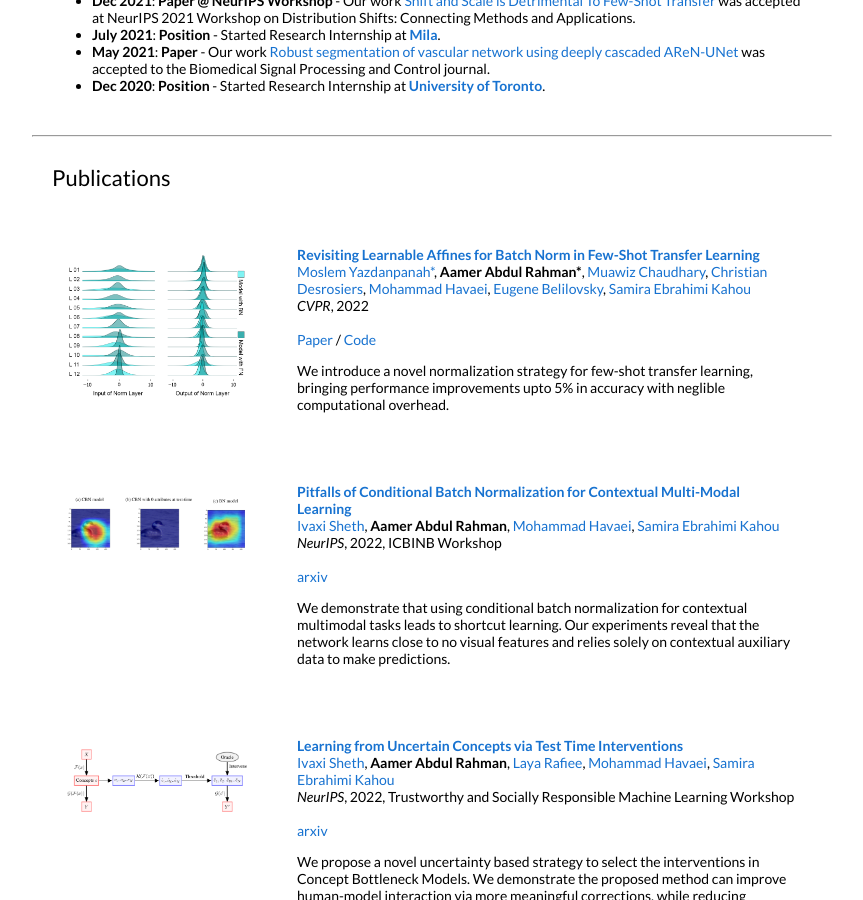
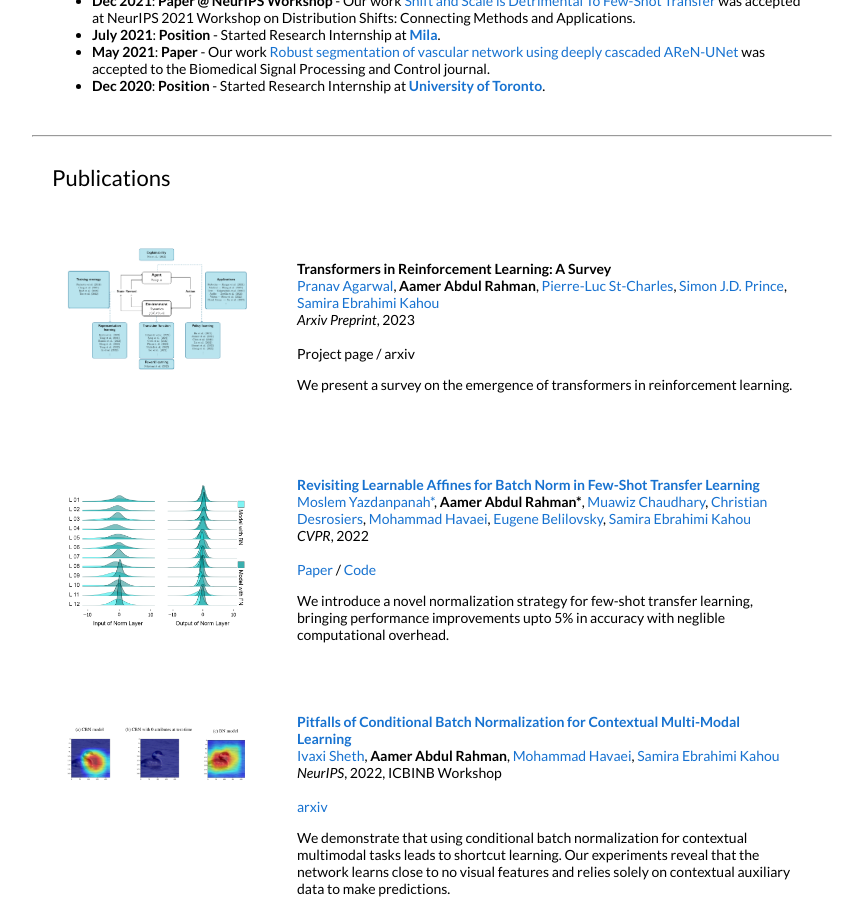
Before and after one commit to Aamer98/aamer98.github.io, a Jekyll site: the page index.html, which Jekyll copies as it is, in a window 1280 px wide and 900 px high, scrolled down 585 px. Shown: the whole window, without its empty margins (208-1071 px from the left). Built offline with Jekyll 4.4.1, drawn with Linux system fonts in a browser that asks for light colours.

Commit message:
news correction

```diff
--- a/index.html
+++ b/index.html
@@ -119,7 +119,7 @@
               <p>This work explores offline RL with conditional sequence modelling for treatment recommendation. We further present a method to evaluate learnt policies.</p>
             </td>
           </tr> -->
-          <!-- <tr onmouseout="porlight_stop()" onmouseover="porlight_start()" >
+          <tr onmouseout="porlight_stop()" onmouseover="porlight_start()" >
             <td width="25%">
                 <div class="one">
                   <div class="two" id='mpi_image'><img src='images/tRL_survey.png' width="180"></div>
@@ -158,7 +158,7 @@
               <p></p>
               <p> We present a survey on the emergence of transformers in reinforcement learning. </p>
             </td>
-          </tr> -->
+          </tr>
           <tr onmouseout="porlight_stop()" onmouseover="porlight_start()" >
             <td width="25%">
                 <div class="one">
```
